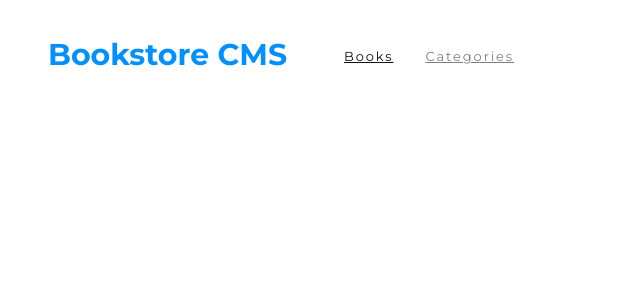
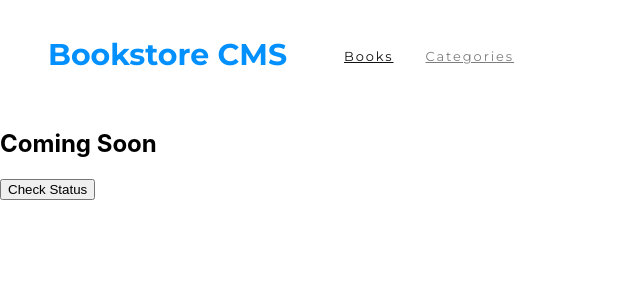
Before and after one commit to HanningtoneM/Book-store, a React (Create React App) app: page /categories in a window 1280 px wide. Shown: the top 300 px of the page, without its empty margins (0-640 px from the left). Built offline with nearby package versions, Linux system fonts and the light colour scheme.

Commit message:
Add categories.js

```diff
--- a/src/App.js
+++ b/src/App.js
@@ -1,12 +1,14 @@
 import { BrowserRouter, Routes, Route } from 'react-router-dom';
 import Header from './components/Header';
 import Home from './components/Home';
+import Categories from './components/Categories';
 
 const App = () => (
   <BrowserRouter>
     <Header />
     <Routes>
       <Route path="/" element={<Home />} />
+      <Route path="/categories" element={<Categories />} />
     </Routes>
   </BrowserRouter>
 );
--- /dev/null
+++ b/src/components/Categories.js
@@ -0,0 +1,8 @@
+const Categories = () => (
+  <section className="categories-section">
+    <h1 className="categories-progress">Coming Soon</h1>
+    <button type="button">Check Status</button>
+  </section>
+);
+
+export default Categories;
```
